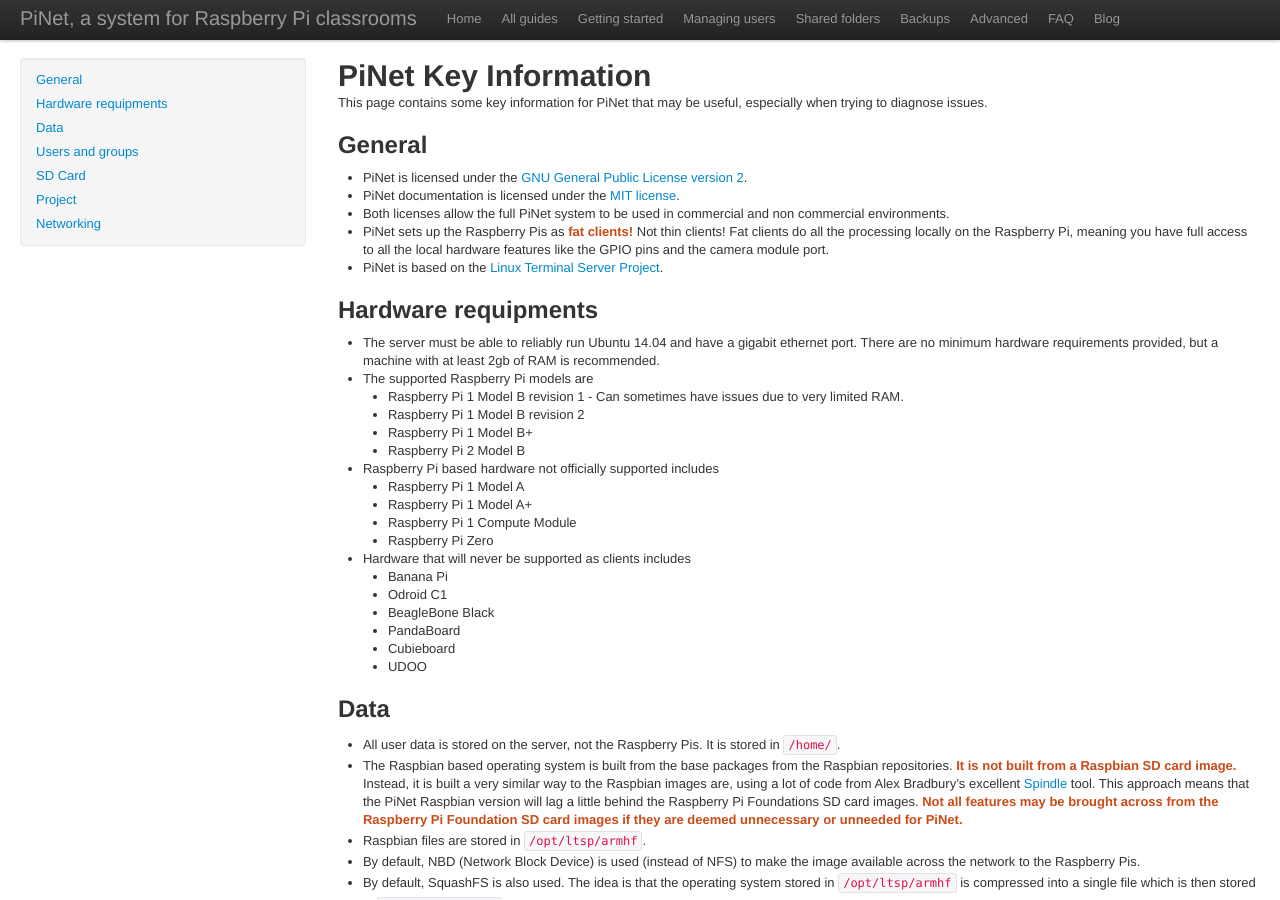
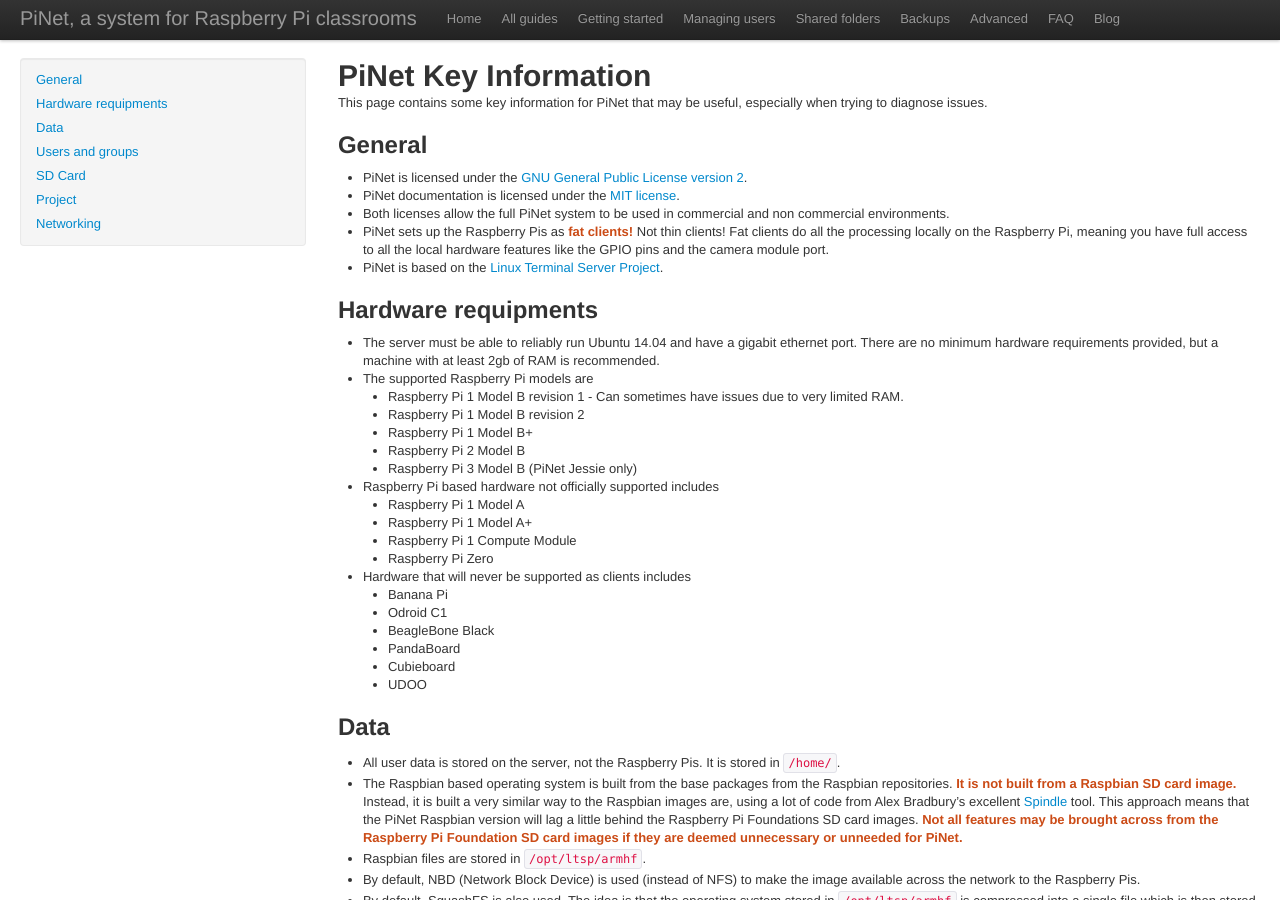
Before and after one commit to PiNet/PiNet.github.io, a Jekyll site: the page built from articles/key-info.md, in a window 1280 px wide and 900 px high. Built offline with Jekyll 4.4.1, drawn with Linux system fonts in a browser that asks for light colours; some web fonts are replaced.

Commit message:
Added Pi 3 to supported hardware list

```diff
--- a/articles/key-info.md
+++ b/articles/key-info.md
@@ -21,6 +21,7 @@
   - Raspberry Pi 1 Model B revision 2
   - Raspberry Pi 1 Model B+
   - Raspberry Pi 2 Model B
+  - Raspberry Pi 3 Model B (PiNet Jessie only)
 - Raspberry Pi based hardware not officially supported includes
   - Raspberry Pi 1 Model A
   - Raspberry Pi 1 Model A+
```
